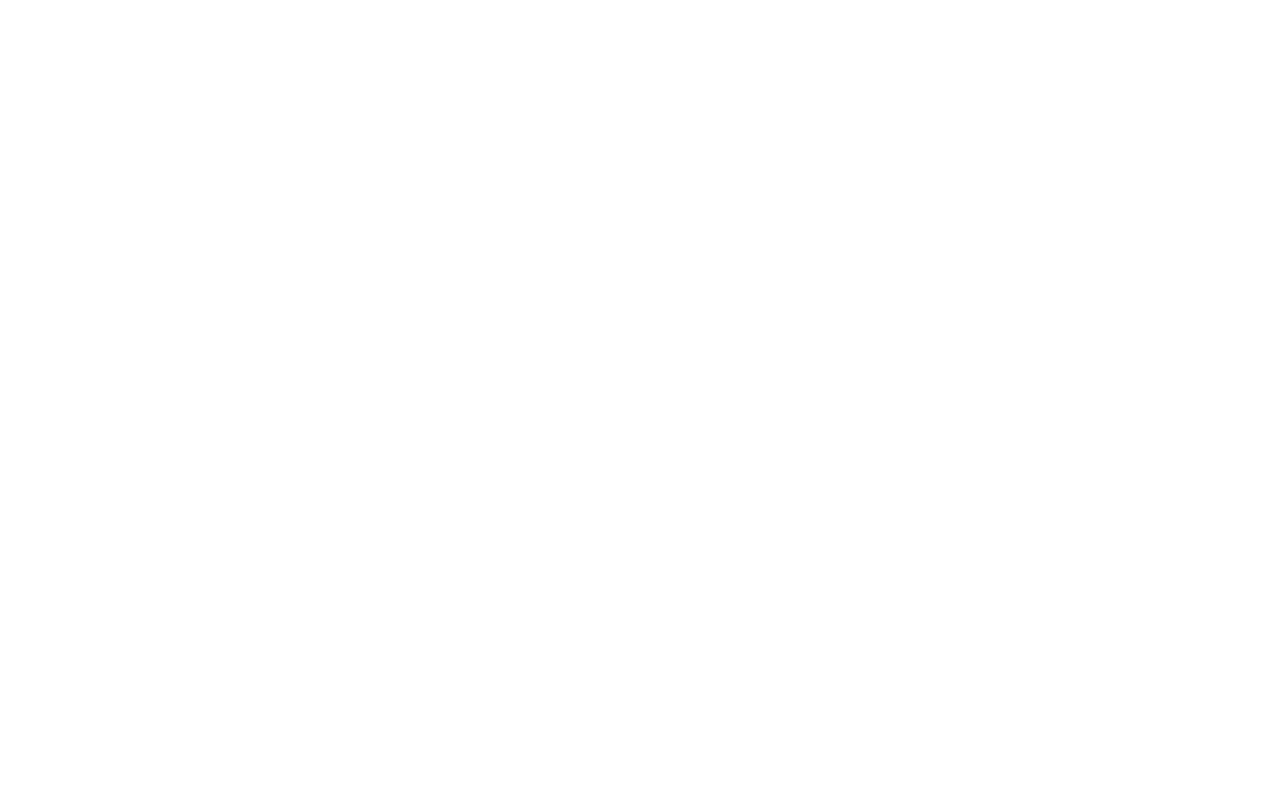
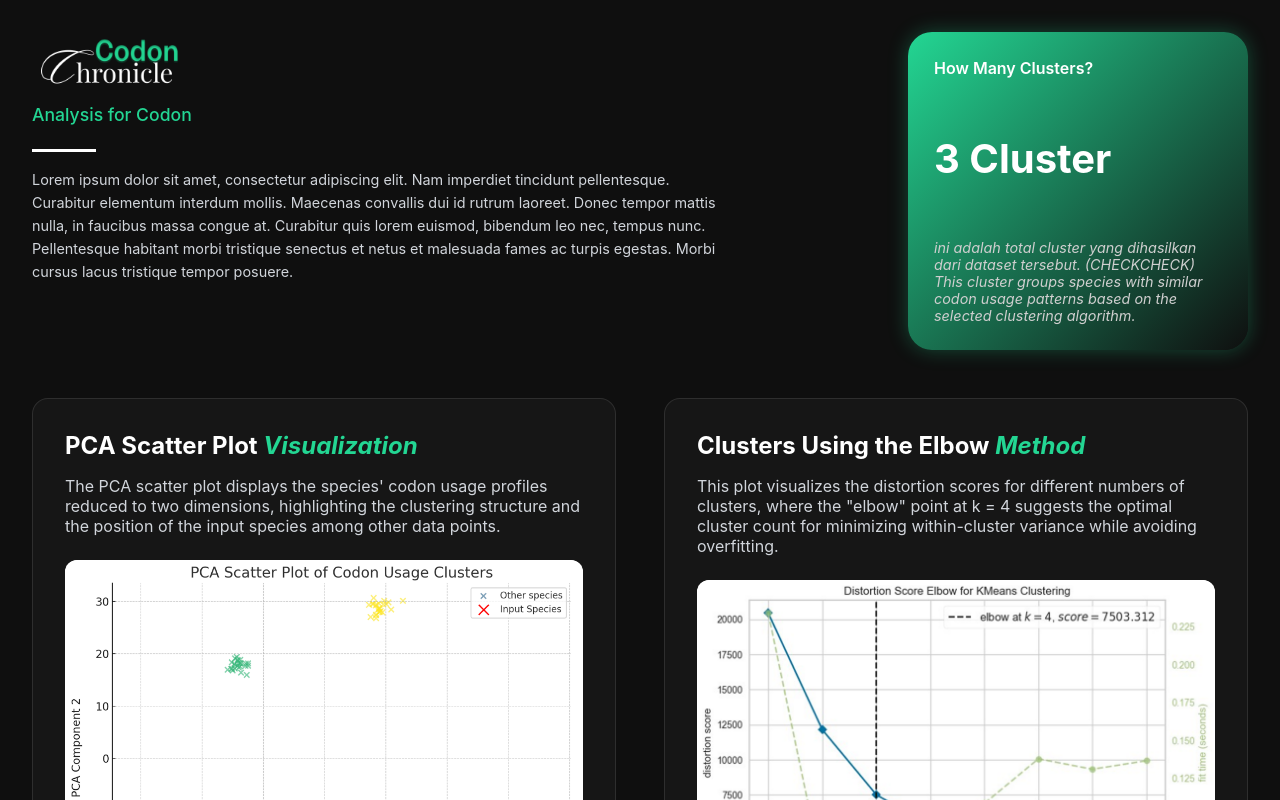
Before and after one commit to nasywaanaa/ML-CodonAnalysis, a React (Vite) app in the folder frontend/: page /result in a window 1280 px wide. Before the commit this address had no page. Shown: the top 800 px of the page. Built offline with nearby package versions, Linux system fonts and the light colour scheme.

Commit message:
fix: routing

```diff
--- a/frontend/src/App.tsx
+++ b/frontend/src/App.tsx
@@ -1,12 +1,17 @@
+// App.tsx
 import React from 'react';
-import { BrowserRouter } from 'react-router-dom';
-import AppRoutes from './routes/AppRoutes';
+import { BrowserRouter as Router, Routes, Route } from 'react-router-dom';
+import UploadPage from './pages/UploadPage';
+import ResultPage from './pages/ResultPage';
 
 function App() {
   return (
-    <BrowserRouter>
-      <AppRoutes />
-    </BrowserRouter>
+    <Router>
+      <Routes>
+        <Route path="/" element={<UploadPage />} />
+        <Route path="/result" element={<ResultPage />} />
+      </Routes>
+    </Router>
   );
 }
 
--- a/frontend/src/pages/ResultPage.tsx
+++ b/frontend/src/pages/ResultPage.tsx
@@ -43,10 +43,10 @@
 
         {/* Right: Cluster Result Box */}
         <div className="cluster-result-box">
-            <p className="cluster-title">Cluster ID Assigned</p>
+            <p className="cluster-title">How Many Clusters?</p>
             <p className="cluster-number-large">3 Cluster</p>
             <p className="cluster-desc">
-            This cluster groups species with similar codon usage patterns based on the selected clustering algorithm.
+            ini adalah total cluster yang dihasilkan dari dataset tersebut. (CHECKCHECK) This cluster groups species with similar codon usage patterns based on the selected clustering algorithm.
             </p>
         </div>
         </div>
--- a/frontend/src/pages/UploadPage.tsx
+++ b/frontend/src/pages/UploadPage.tsx
@@ -1,4 +1,5 @@
 import React, { useState, useRef } from 'react';
+import { useNavigate } from 'react-router-dom';
 import { Upload, FileText, BarChart3 } from 'lucide-react';
 import '../index.css';
 
@@ -9,6 +10,8 @@
   const [isDragOver, setIsDragOver] = useState(false);
   const [isUploading, setIsUploading] = useState(false);
   const fileInputRef = useRef<HTMLInputElement>(null);
+  const navigate = useNavigate();
+
 
   const handleFileSelect = (file: File) => {
     if (file && file.type === 'text/csv') {
@@ -57,9 +60,11 @@
     setIsUploading(true);
     setTimeout(() => {
       setIsUploading(false);
-      alert('Analysis started! Results will be displayed shortly.');
+      navigate('/result');
     }, 2000);
   };
+
+
 
   return (
     <div className="upload-container">
@@ -87,6 +92,7 @@
 
         <div className="upload-right">
           <div className="upload-card">
+            <div className="upload-card-inner">
                 <h2 className="upload-card-title">
                 Upload Your CSV
                 </h2>
@@ -155,6 +161,7 @@
             </div>
         </div>
       </div>
+    </div>
   );
 };
 
--- a/frontend/src/result-page.css
+++ b/frontend/src/result-page.css
@@ -32,7 +32,7 @@
   }
 
   .cluster-result-box > * {
-    background-color: #0F0F0F;
+    /* background-color: #0F0F0F; */
     padding: 1.5rem;
     border-radius: 1.5rem;
     color: white;
```
Lines whose indentation alone changed are shown as unchanged.
